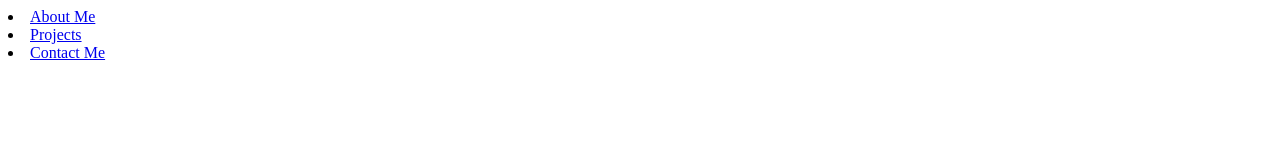
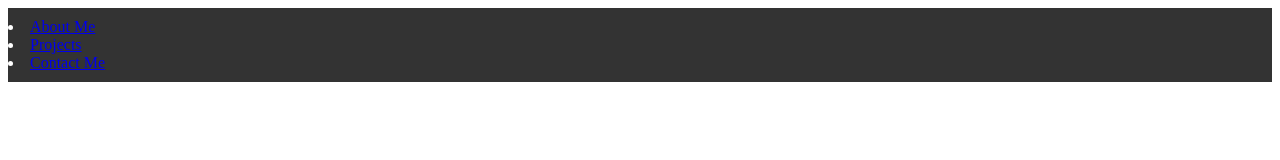
Before and after one commit to j4cobK/j4cobk.github.io, a plain HTML site: page index.html in a window 1280 px wide. Drawn offline with Linux system fonts and the light colour scheme.

Commit message:
link css to html

```diff
--- a/index.html
+++ b/index.html
@@ -5,6 +5,7 @@
     <meta charset="UTF-8">
     <meta name="viewport" content="width=device-width, initial-scale=1.0">
     <title>Document</title>
+    <link rel="stylesheet" href="./style.css">
 </head>
 
 <body>
--- a/style.css
+++ b/style.css
@@ -0,0 +1,5 @@
+header {
+    background-color: #333;
+    color: #fff;
+    padding: 10px 0;
+}
```
